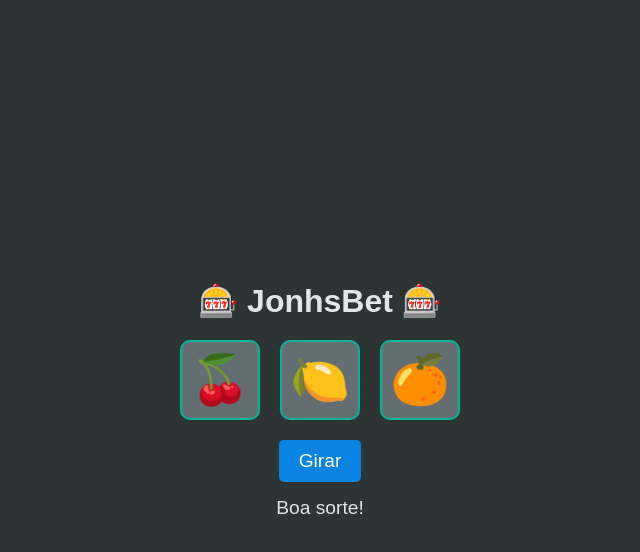
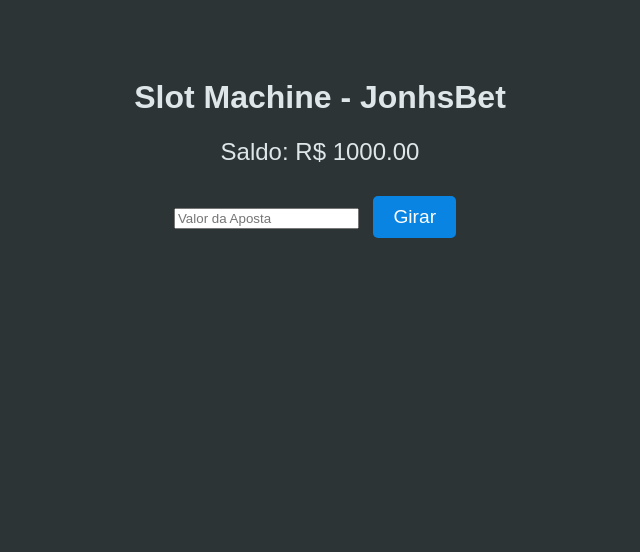
Before and after one commit to jpfachina01/Jonhsbet-Slotmachine, a plain HTML site: page index.html in a window 1280 px wide. Shown: the whole page, without its empty margins (320-960 px from the left). Drawn offline with Linux system fonts and the light colour scheme.

Commit message:
Update index.html

```diff
--- a/index.html
+++ b/index.html
@@ -3,20 +3,75 @@
 <head>
     <meta charset="UTF-8">
     <meta name="viewport" content="width=device-width, initial-scale=1.0">
-    <title>JonhsBet - Slot Machine</title>
-    <link rel="stylesheet" href="style.css">
+    <title>Slot Machine - JonhsBet</title>
+    <style>
+        body {
+            font-family: Arial, sans-serif;
+            background-color: #2d3436;
+            color: #dfe6e9;
+            text-align: center;
+            padding: 50px;
+        }
+        .balance {
+            font-size: 1.5rem;
+            margin-bottom: 20px;
+        }
+        .button {
+            padding: 10px 20px;
+            font-size: 1.2rem;
+            background-color: #0984e3;
+            color: white;
+            border: none;
+            border-radius: 5px;
+            cursor: pointer;
+            margin: 10px;
+        }
+        .button:hover {
+            background-color: #74b9ff;
+        }
+        .result {
+            margin-top: 20px;
+            font-size: 1.5rem;
+        }
+    </style>
 </head>
 <body>
-    <div class="container">
-        <h1>🎰 JonhsBet 🎰</h1>
-        <div class="slots">
-            <div class="slot" id="slot1">🍒</div>
-            <div class="slot" id="slot2">🍋</div>
-            <div class="slot" id="slot3">🍊</div>
-        </div>
-        <button id="spinButton">Girar</button>
-        <p id="message">Boa sorte!</p>
-    </div>
-    <script src="script.js"></script>
+    <h1>Slot Machine - JonhsBet</h1>
+    <div class="balance">Saldo: R$ <span id="saldo">1000.00</span></div>
+    <input type="number" id="aposta" placeholder="Valor da Aposta" min="10" step="10">
+    <button class="button" onclick="jogar()">Girar</button>
+    <div class="result" id="resultado"></div>
+
+    <script>
+        let saldo = 1000.00;
+
+        function atualizarSaldo() {
+            document.getElementById("saldo").textContent = saldo.toFixed(2);
+        }
+
+        function jogar() {
+            const aposta = parseFloat(document.getElementById("aposta").value);
+            if (isNaN(aposta) || aposta <= 0 || aposta > saldo) {
+                alert("Por favor, insira um valor válido para a aposta.");
+                return;
+            }
+
+            saldo -= aposta; // Deduz a aposta do saldo
+            atualizarSaldo();
+
+            const ganhou = Math.random() < 0.3; // 30% de chance de ganhar
+            const resultado = document.getElementById("resultado");
+
+            if (ganhou) {
+                const premio = aposta * 3; // Ganho de R$300 se ganhar
+                saldo += premio; // Adiciona o prêmio ao saldo
+                resultado.textContent = `Parabéns! Você ganhou R$${premio.toFixed(2)}!`;
+            } else {
+                resultado.textContent = `Você perdeu R$${aposta.toFixed(2)}.`;
+            }
+
+            atualizarSaldo();
+        }
+    </script>
 </body>
 </html>
```
